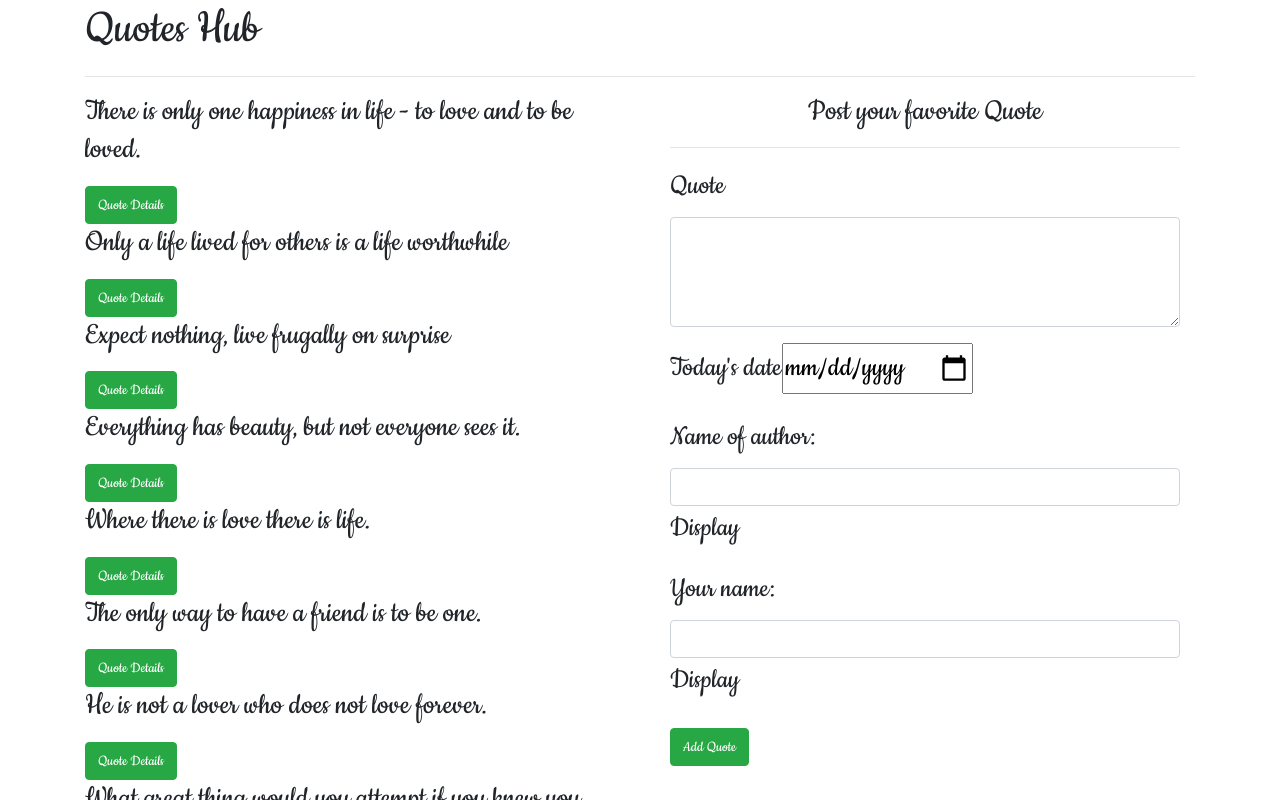
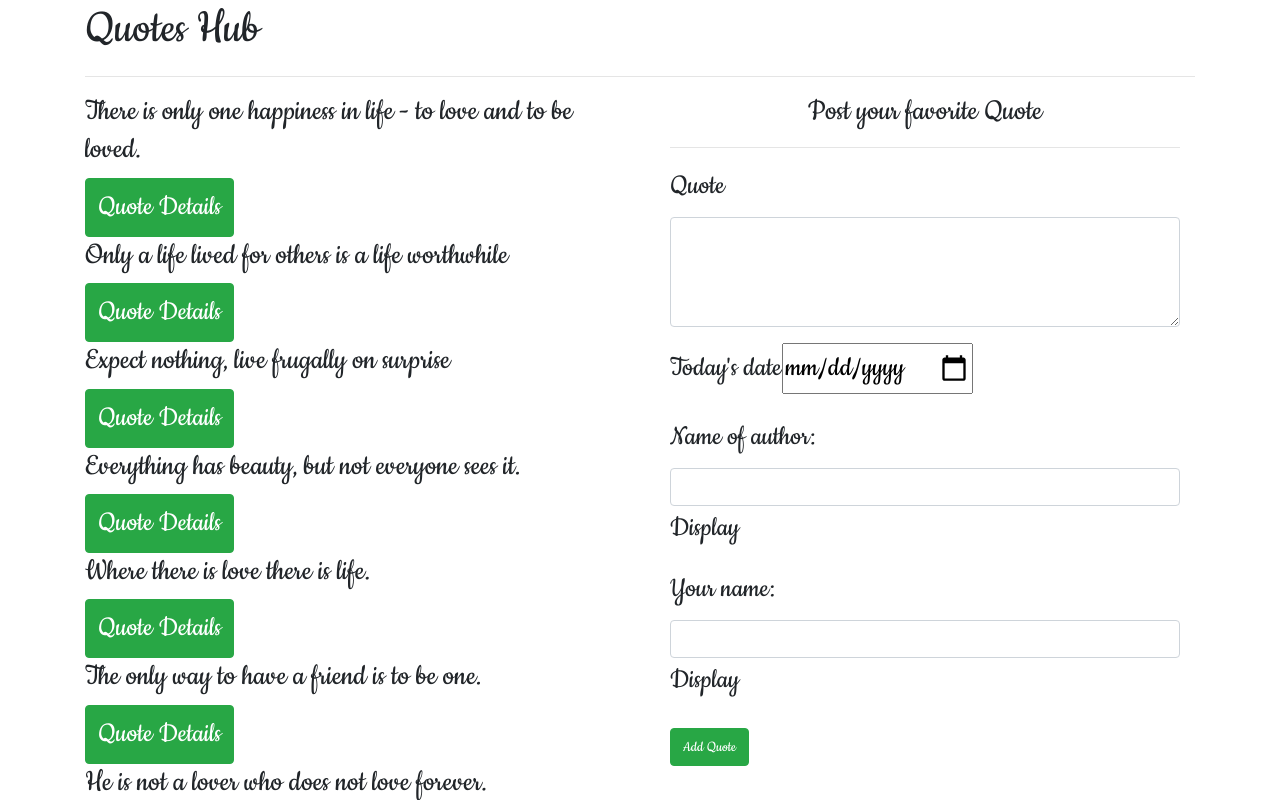
Before and after one commit to TracyOgutu/QUOTES, an Angular app: page / in a window 1280 px wide. Shown: the top 800 px of the page. Built offline with nearby package versions, Linux system fonts and the light colour scheme.

Commit message:
increase button visibility

```diff
--- a/src/app/quote/quote.component.css
+++ b/src/app/quote/quote.component.css
@@ -7,3 +7,6 @@ body{
     font-size:50px;
 
 }
+button{
+    font-size:30px;
+}
```
